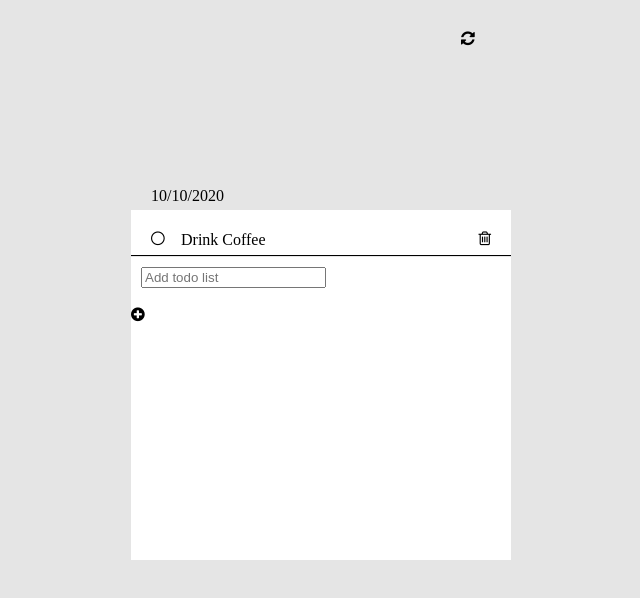
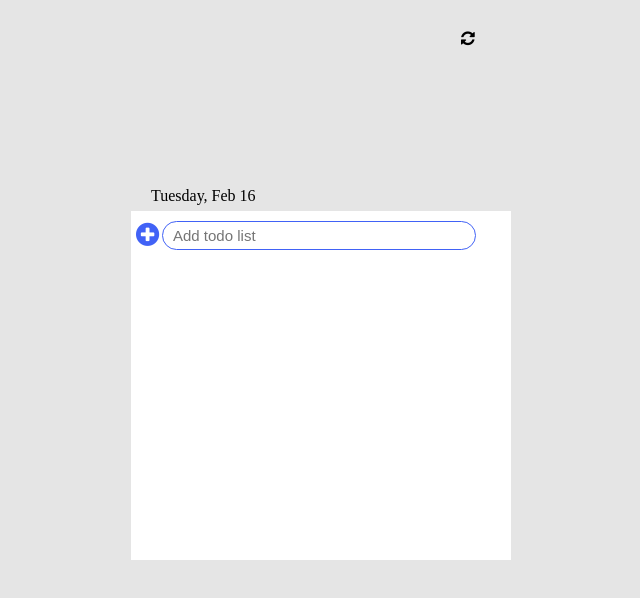
Before and after one commit to Sabieena/todoApp, a plain HTML site: page index.html in a window 1280 px wide. Shown: the whole page, without its empty margins (319-959 px from the left). Drawn offline with Linux system fonts and the light colour scheme.

Commit message:
listed items using JS

```diff
--- a/index.html
+++ b/index.html
@@ -20,11 +20,6 @@
 
         <div class="content">
             <ul id="list">
-                <li id="items">
-                    <i class="fa fa-circle-thin complete"></i>
-                    <p class="text">Drink Coffee</p>
-                    <i class="fa fa-trash-o delete"></i>
-                </li>
 
             </ul>
 
@@ -35,6 +30,6 @@
 
         </div>
     </div>
-
+    <script src="index.js"></script>
 </body>
 </html>
--- a/index.js
+++ b/index.js
@@ -5,3 +5,29 @@ const dateElement = document.getElementById("date");
 const list = document.getElementById("list");
 
 const input = document.getElementById("input");
+
+//shows today date
+const options = { weekday: 'long', month: 'short', day: 'numeric' };
+const today = new Date();
+dateElement.innerHTML = today.toLocaleDateString("en-US", options);
+
+//add todo list
+function addToDo(toDo){
+    const item = `<li id="items">
+    <i class="fa fa-circle-thin complete" id="0"></i>
+    <p class="text">${toDo}</p>
+    <i class="fa fa-trash-o delete" id="0"></i>
+    </li> `;
+    const position = "beforeend";
+    list.insertAdjacentHTML(position, item);
+}
+
+document.addEventListener("keyup",function(event){
+    if(event.keycode == 13){
+        const toDo = input.value;
+        if(toDo){
+            addToDo(toDo);
+        }
+        input.value = "";
+    }
+});
--- a/style/style.css
+++ b/style/style.css
@@ -86,13 +86,21 @@ body{
 
 .add-item i{
     position: absolute;
-    bottom: 0px;
-    left: 0px;
+    left: 5px;
+    color: #4162f6;
+    font-size: 27px;
 
 }
 
-.add-item .input{
+.add-item input{
     position: absolute;
-    left: 50px;
-    bottom: 0px;
+    left: 31px;
+    width: 300px;
+    height: 25px;
+    outline: 0;
+    background-color: transparent;
+    border: 1px solid #4162f6;
+    font-size: 15px;
+    border-radius: 15px;
+    padding-left: 10px;
 }
```
